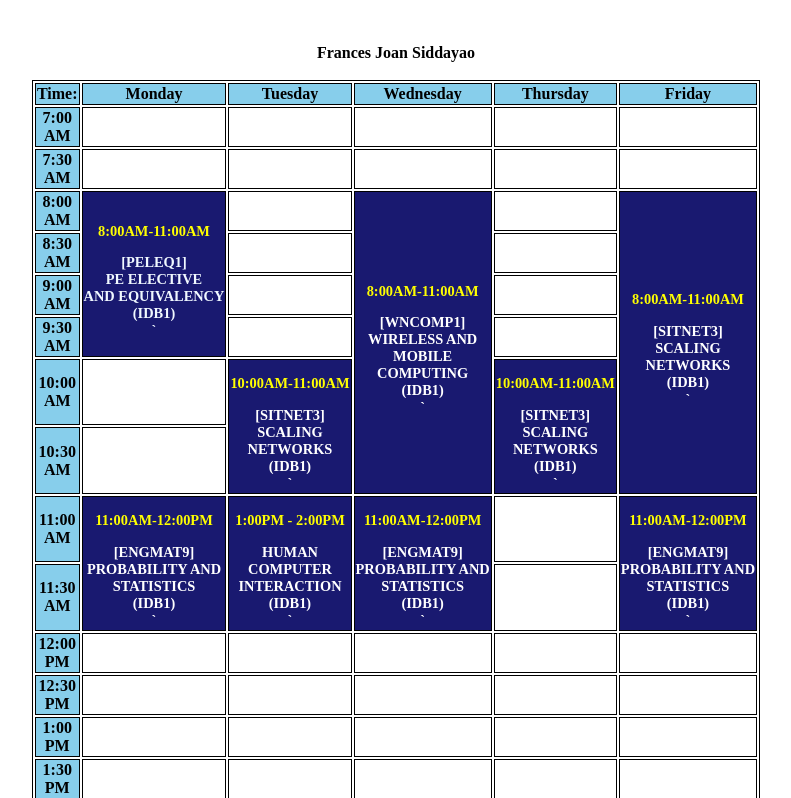
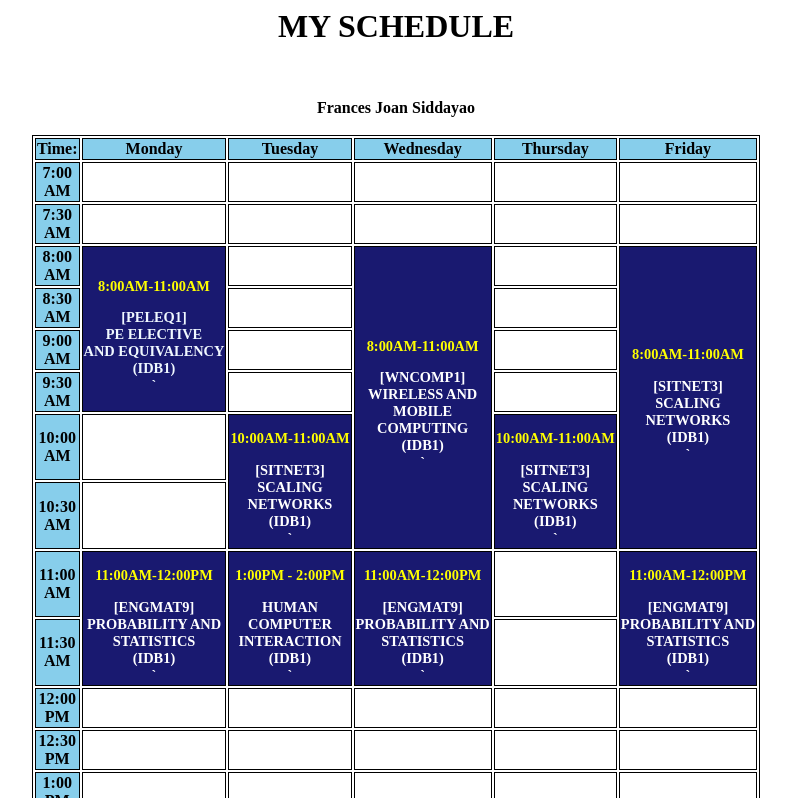
Before and after one commit to FrancesJoan/HUMCOM1L_IDA220212022, a plain HTML site: page Exercise 6.html in a window 1280 px wide. Shown: the top 798 px of the page, without its empty margins (244-1035 px from the left). Drawn offline with Linux system fonts and the light colour scheme.

Commit message:
Add files via upload

```diff
--- a/Exercise 6.html
+++ b/Exercise 6.html
@@ -1,11 +1,15 @@
 <!DOCTYPE html>
 <html>
-<title>Plot Schedule</title>
+<body>
+<header style="font-family:Times New Roman;font-size:200%"><center><b>MY SCHEDULE</b></center></header><br>
+<title>Tables</title>
 <meta name="viewport" content="width=device-width, initial-scale=1">
 <meta charset="utf-8"/>
-<meta name="author" content=""><br><br>
-<body>
+<meta name="author" content="Siddayao, Frances Joan C."><br><br>
+</header>
+
     <header style="font-family:Times New Roman"><center><b>Frances Joan Siddayao</b></center></header><br>
+
 <table border="1" align="center" bordercolor="black">
     <tr>
         <th bgcolor="skyblue">Time:</th>
```
